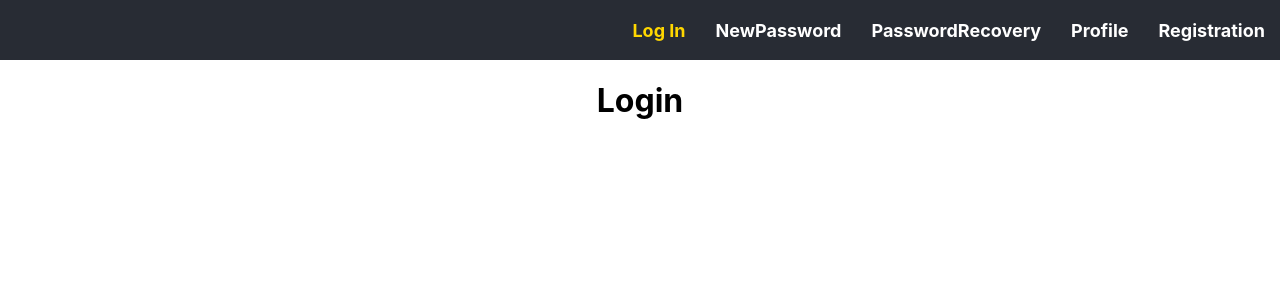
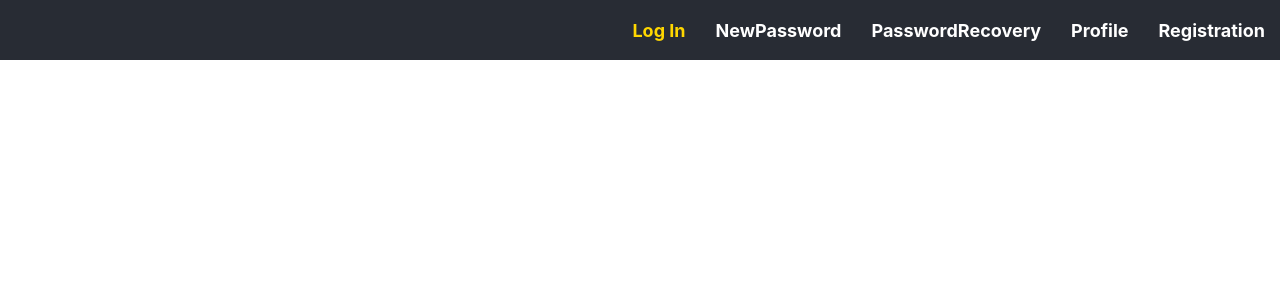
Before and after one commit to InHuman66/team-project, a React (Create React App) app: page /login in a window 1280 px wide. Shown: the top 300 px of the page. Built offline with nearby package versions, Linux system fonts and the light colour scheme.

Commit message:
Header position absolute

```diff
--- a/src/n1-main/m1-ui/common/login/login.module.css
+++ b/src/n1-main/m1-ui/common/login/login.module.css
@@ -0,0 +1,4 @@
+.beckGround {
+    width: 100%;
+    height: 100vh;
+}
--- a/src/n1-main/m1-ui/common/login/login.tsx
+++ b/src/n1-main/m1-ui/common/login/login.tsx
@@ -1,11 +1,11 @@
 import React from 'react';
-import classes from "login.module.css";
+import classes from "./login.module.css";
 
 const Login= () => {
 
     return (
-        <div>
-            <h1>Login</h1>
+        <div className={classes.beckGround}>
+
         </div>
     );
 }
--- a/src/n1-main/m1-ui/common/navbar/navbar.module.css
+++ b/src/n1-main/m1-ui/common/navbar/navbar.module.css
@@ -1,4 +1,6 @@
 .headerBackground {
+    width: 100%;
+    position: absolute;
     height: 60px;
     background-color: #282c34;
     display: flex;
```
